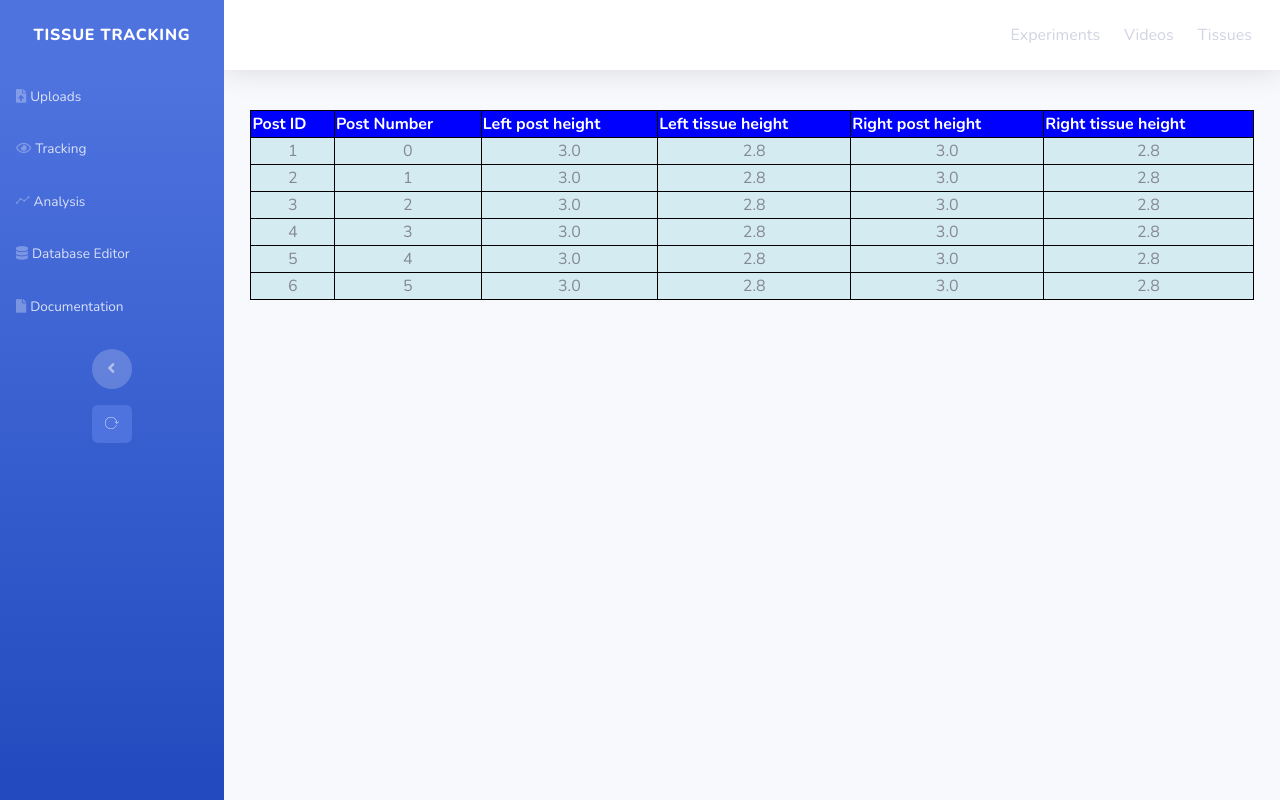
After one commit to Jacks-Forks/Multi_Tissue_Tracking, a Flask app: page /showPosts/1 in a window 1280 px wide. The commit adds this page. Run offline with Flask 2, Linux system fonts and the light colour scheme; data comes from the database, SQL or seed files in the repository; some libraries are stand-ins or nearby versions.

Commit message:
shows posts

```diff
--- a/flask/models.py
+++ b/flask/models.py
@@ -297,6 +297,14 @@ def get_all_bio_reactors():
     return result
 
 
+def get_posts(bio_reactor_id):
+    result = []
+    bio_reactor = get_bio_reactor_by_id(bio_reactor_id)
+    all = bio_reactor.posts
+    [result.append(asdict(row)) for row in all]
+    return result
+
+
 def delete_tissue(tissue_id):
     logging.info(tissue_id)
     tissue = get_tissue_by_id(tissue_id)
--- a/flask/routes.py
+++ b/flask/routes.py
@@ -386,9 +386,10 @@ def show_tissues():
     return render_template('showTissues.html', data=data)
 
 
-@ routes_for_flask.route('/showBioreactos')
+@ routes_for_flask.route('/showBioreactors')
 def show_bio_reactors():
     data = models.get_all_bio_reactors()
+    logging.info(data)
     return render_template('showBios.html', data=data)
 
 
@@ -396,6 +397,12 @@ def show_bio_reactors():
 def show_experiment():
     data = models.get_all_experiments()
     return render_template('showExp.html', data=data)
+
+
+@routes_for_flask.route('/showPosts/<bio_reactor_id>')
+def show_posts(bio_reactor_id):
+    data = models.get_posts(bio_reactor_id)
+    return render_template('showPosts.html', data=data)
 
 
 @ routes_for_flask.route('/deleteTissue', methods=['POST'])
--- /dev/null
+++ b/flask/templates/showPosts.html
@@ -0,0 +1,42 @@
+{% extends "base.html" %}
+{% block title %}Show Tissues{% endblock %}
+{% block head %}
+{{ super() }}
+<link rel="stylesheet" type="text/css" href="{{ url_for('static', filename = 'style/myStyle.css') }}">
+{% endblock %}
+
+
+{% block content %}
+<nav class="navbar navbar-light navbar-expand bg-white shadow mb-4 topbar static-top">
+  <div class="container-fluid">
+    <ul class="nav navbar-nav ml-auto">
+      <li class="nav-item" role="presentation"><a class="nav-link active" href="/showExp">Experiments</a></li>
+      <li class="nav-item" role="presentation"><a class="nav-link" href="/showVideos">Videos</a></li>
+      <li class="nav-item" role="presentation"><a class="nav-link" href="/showTissues">Tissues</a>
+      </li>
+    </ul>
+    <button class="btn btn-link d-md-none rounded-circle mr-3" id="sidebarToggleTop" type="button"><i class="fas fa-bars"></i></button>
+  </div>
+</nav>
+
+<table>
+  <tr>
+    <th>Post ID</th>
+    <th>Post Number</th>
+    <th>Left post height</th>
+    <th>Left tissue height</th>
+    <th>Right post height</th>
+    <th>Right tissue height</th>
+  </tr>
+  {% for post in data %}
+  <tr>
+    <td>{{ post['post_id'] }}</td>
+    <td>{{ post['post_number'] }}</td>
+    <td>{{ post['left_post_height'] }}</td>
+    <td>{{ post['left_tissue_height'] }}</td>
+    <td>{{ post['right_post_height'] }}</td>
+    <td>{{ post['right_tissue_height'] }}</td>
+  <tr>
+    {% endfor %}
+</table>
+{% endblock %}
```
Also changed, not shown: flask/templates/showBios.html (+7 -7 lines).
